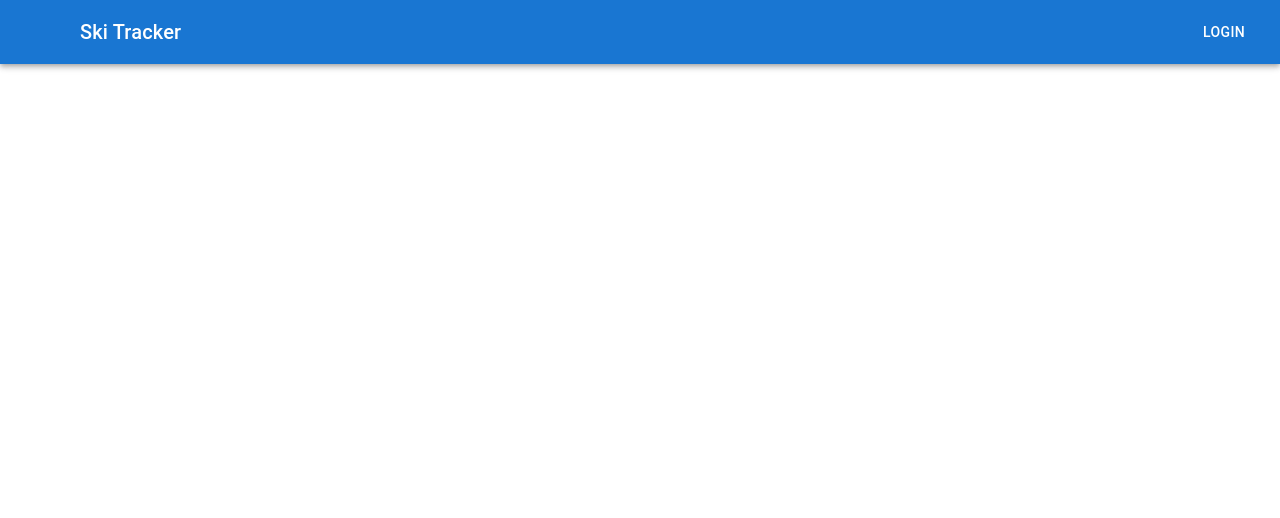
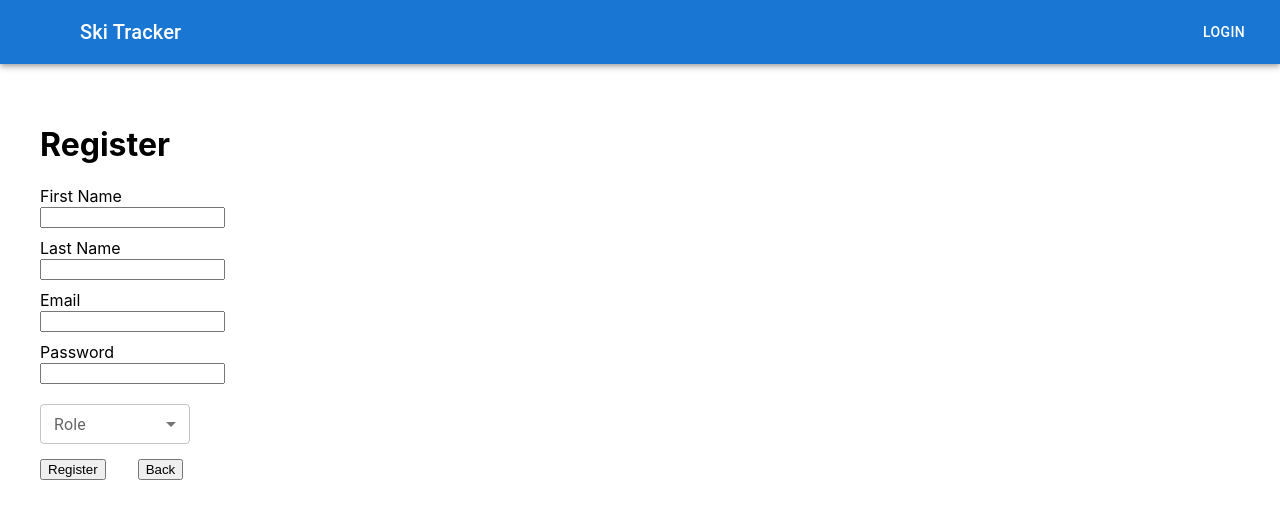
Before and after one commit to paulrawson24/cs440-ski-project, a React (Create React App) app in the folder ski-front/: page /register in a window 1280 px wide. Before the commit this address had no page. Shown: the top 518 px of the page. Built offline with nearby package versions, Linux system fonts and the light colour scheme; some icons are missing.

Commit message:
Added Register Page

```diff
--- a/ski-front/src/App.js
+++ b/ski-front/src/App.js
@@ -1,9 +1,10 @@
 import { BrowserRouter, Routes, Route } from "react-router-dom";
 import ButtonAppBar from "./comps/baseAppBar";
 import Login from "./comps/login";
+import Register from "./comps/register";
 
 function Home() {
-  return <div style={{ padding: 40, fontSize: 30 }}>HOME ✅</div>;
+  return <div style={{ padding: 40, fontSize: 30 }}>HOME</div>;
 }
 
 export default function App() {
@@ -13,6 +14,7 @@ export default function App() {
       <Routes>
         <Route path="/" element={<Home />} />
         <Route path="/login" element={<Login />} />
+        <Route path="/register" element={<Register />} />
       </Routes>
     </BrowserRouter>
   );
--- a/ski-front/src/comps/login.js
+++ b/ski-front/src/comps/login.js
@@ -1,6 +1,9 @@
 import React from "react";
+import { useNavigate } from "react-router-dom";
+
 
 export default function Login() {
+  const navigate = useNavigate();
   return (
     <div style={{ padding: "40px" }}>
       <h1>Login</h1>
@@ -21,6 +24,11 @@ export default function Login() {
         <button style={{ marginTop: "15px" }}>
           Login
         </button>
+
+        <button onClick={() => navigate("/register")} style={{ marginLeft: "32px"}}>
+          Register
+        </button>
+
       </form>
 
     </div>
--- /dev/null
+++ b/ski-front/src/comps/register.js
@@ -0,0 +1,74 @@
+import React from "react";
+import { useNavigate } from "react-router-dom";
+import { FormControl, InputLabel, Select, MenuItem } from "@mui/material";
+
+export default function Register() {
+  const navigate = useNavigate();
+  const [role, setRole] = React.useState("");
+
+  const handleBack = (e) => {
+    e.preventDefault();
+    navigate("/login");
+  };
+
+  const handleSubmit = (e) => {
+    e.preventDefault();
+    console.log("Selected role:", role);
+  };
+
+  return (
+    <div style={{ padding: "40px" }}>
+      <h1>Register</h1>
+
+      <form onSubmit={handleSubmit}>
+        <div>
+          <label>First Name</label>
+          <br />
+          <input type="text" />
+        </div>
+
+        <div style={{ marginTop: "10px" }}>
+          <label>Last Name</label>
+          <br />
+          <input type="text" />
+        </div>
+
+        <div style={{ marginTop: "10px" }}>
+          <label>Email</label>
+          <br />
+          <input type="text" />
+        </div>
+
+        <div style={{ marginTop: "10px" }}>
+          <label>Password</label>
+          <br />
+          <input type="password" />
+        </div>
+
+        <div style={{ marginTop: "20px", maxWidth: 150 }}>
+          <FormControl fullWidth size="small">
+            <InputLabel id="role-label">Role</InputLabel>
+            <Select
+              labelId="role-label"
+              value={role}
+              label="Role"
+              onChange={(e) => setRole(e.target.value)}
+            >
+              <MenuItem value="Skier">Skier</MenuItem>
+              <MenuItem value="Coach">Coach</MenuItem>
+              <MenuItem value="League Admin">League Admin</MenuItem>
+            </Select>
+          </FormControl>
+        </div>
+
+        <button type="submit" style={{ marginTop: "15px" }}>
+          Register
+        </button>
+
+        <button onClick={handleBack} style={{ marginLeft: "32px" }}>
+          Back
+        </button>
+      </form>
+    </div>
+  );
+}
```
Also changed, not shown: 1 other file (tests, documents, lock files or other folders).
